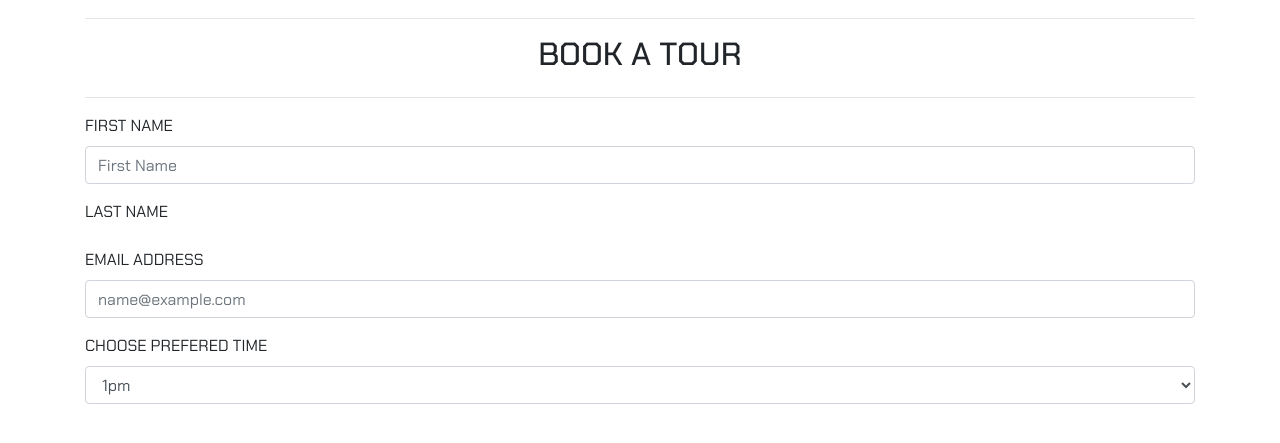
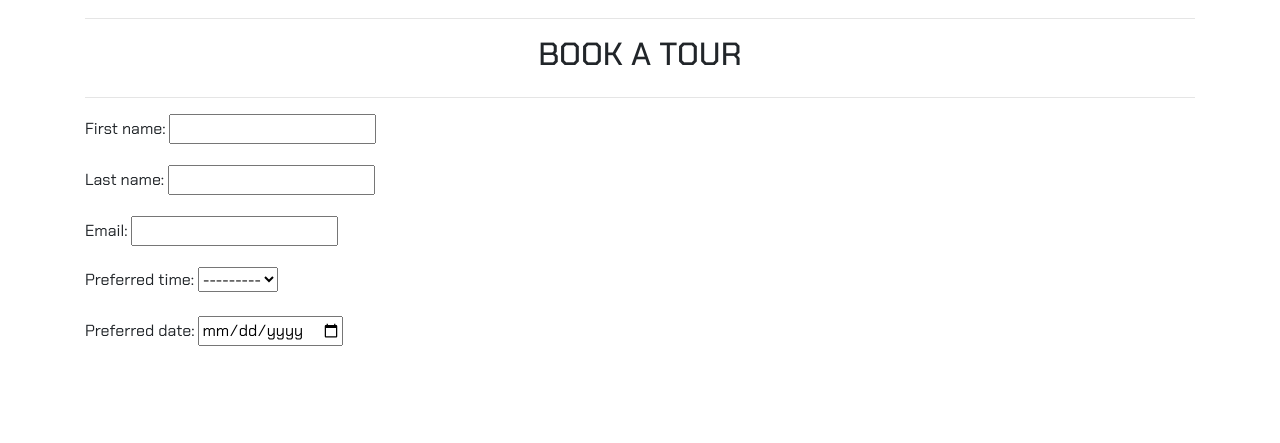
Before and after one commit to Code-Institute-Submissions/Juliya91-macc-kay, a Django app: page /tour/ in a window 1280 px wide. Shown: the part 128-571 px from the top of the page. Run offline with Django 3.2, Linux system fonts and the light colour scheme; some libraries are stand-ins or nearby versions.

Commit message:
Add book a tour form

```diff
--- a/macc_kay/settings.py
+++ b/macc_kay/settings.py
@@ -52,6 +52,7 @@ INSTALLED_APPS = [
     # Other
     'crispy_forms',
     'storages',
+    'datetimepicker',
 ]
 
 MIDDLEWARE = [
--- a/requirements.txt
+++ b/requirements.txt
@@ -22,6 +22,7 @@ Django==4.0.1
 django-allauth==0.47.0
 django-countries==7.2.1
 django-crispy-forms==1.13.0
+django-datetimepicker==3.14
 django-storages==1.12.3
 docutils==0.17.1
 entrypoints==0.3
--- a/tour/forms.py
+++ b/tour/forms.py
@@ -1,9 +1,17 @@
 from django import forms
 from .models import Tour
+from django.forms import ModelForm
+
+
+class DateInput(forms.DateInput):
+    input_type = 'date'
 
 
 class TourForm(forms.ModelForm):
     class Meta:
         model = Tour
         fields = ('first_name', 'last_name',
-                  'email', 'preferred_time',)
+                  'email', 'preferred_time', 'preferred_date',)
+        widgets = {
+            'preferred_date': DateInput(),
+        }
--- a/tour/models.py
+++ b/tour/models.py
@@ -5,4 +5,14 @@ class Tour(models.Model):
     first_name = models.CharField(max_length=50)
     last_name = models.CharField(max_length=50)
     email = models.EmailField(max_length=254, null=False, blank=False)
-    preferred_time = models.CharField(max_length=100)
+    preferred_date = models.DateField(null=True)
+
+    PREFERRED_TIME_CHOICES = [
+        ('13:30', '13:30'),
+        ('15:30', '15:30'),
+    ]
+
+    preferred_time = models.CharField(
+        max_length=5,
+        choices=PREFERRED_TIME_CHOICES,
+    )
--- a/tour/templates/tour/tour.html
+++ b/tour/templates/tour/tour.html
@@ -1,5 +1,14 @@
 {% extends "base.html" %}
 {% load static %}
+
+{% block extra_js %}
+    <script>(function () {
+        $(document).ready(function() {
+        $("#id_datetime").datetimepicker();
+        });
+        })(jQuery);
+    </script>
+{% endblock %}
 
 {% block page_header %}
     <div class="container header-container">
@@ -21,24 +30,9 @@
     <div class="row">
         <div class="col">
             <form action="{% url 'tour' %}" method="POST">
-                <div class="form-group">
-                    <label for="fName">FIRST NAME</label>
-                    <input type="text" class="form-control" id="fName" placeholder="First Name">
-                </div>
-                <div class="form-group">
-                    <label for="lName">LAST NAME</label>
-                </div>
-                <div class="form-group">
-                    <label for="exampleFormControlInput1">EMAIL ADDRESS</label>
-                    <input type="email" class="form-control" id="exampleFormControlInput1" placeholder="name@example.com">
-                </div>
-                <div class="form-group">
-                    <label for="tourFormControlTimeSelect">CHOOSE PREFERED TIME</label>
-                    <select class="form-control" id="tourFormControlTimeSelect">
-                        <option>1pm</option>
-                        <option>3:30pm</option>
-                    </select>
-                </div>
+                {% csrf_token %}
+                {{ tour_form.as_p }}
+
             </form>
         </div>
     </div>
```
Also changed, not shown: db.sqlite3.
